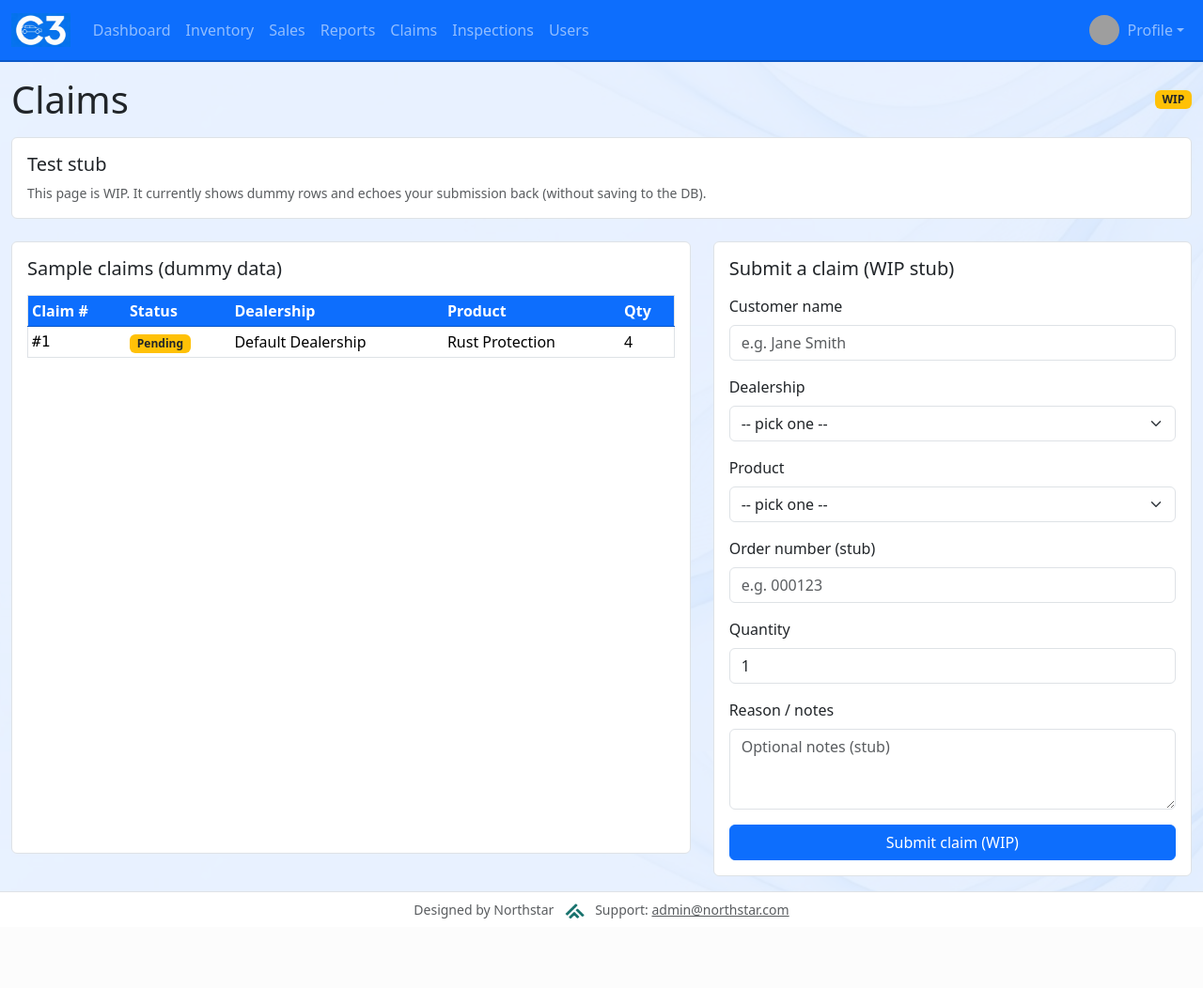
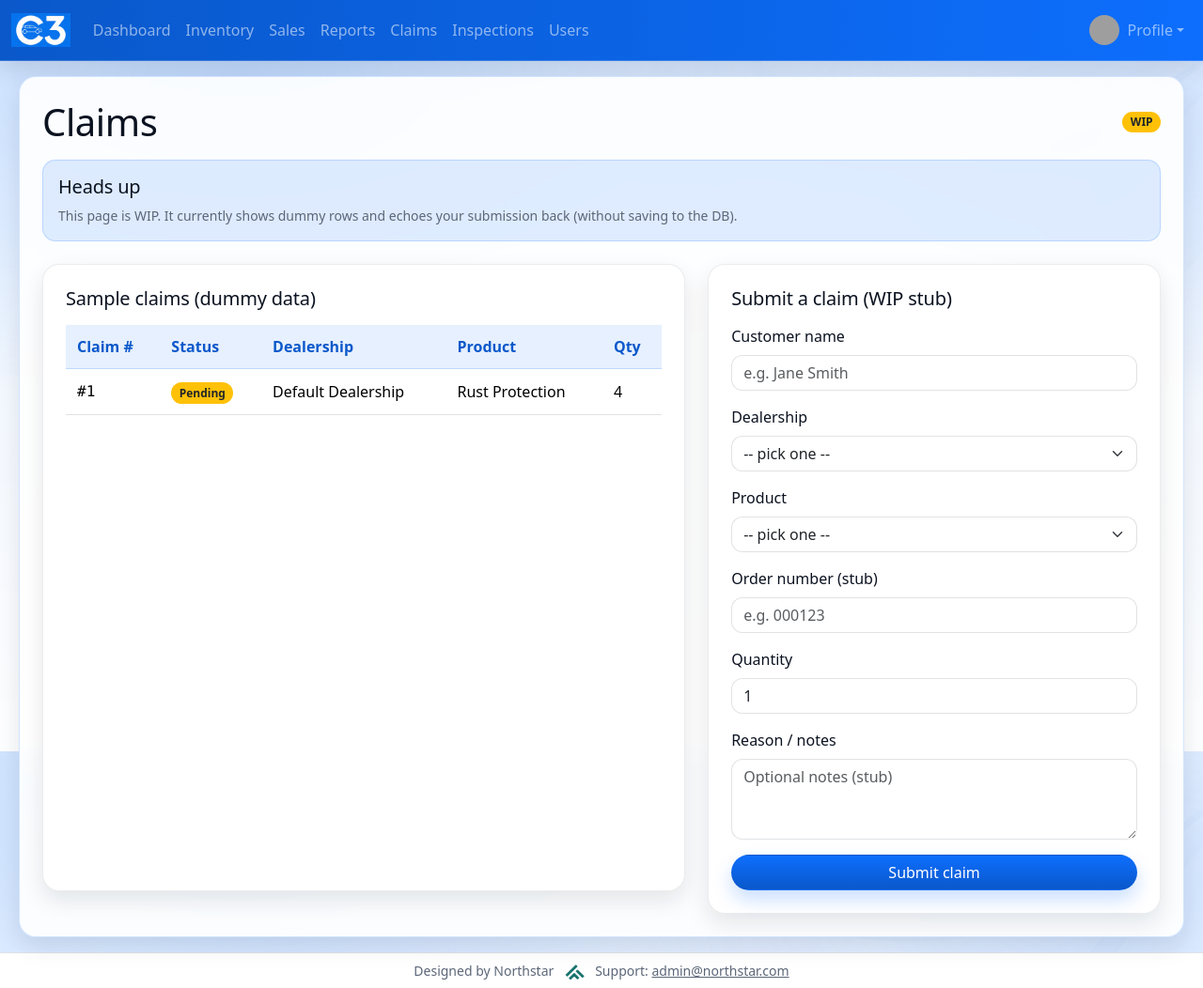
Before and after one commit to alexwysockee/Build-Northstar, a Django app: page /home/claims/ in a window 1280 px wide. Shown: the whole page at 94% size. Before the commit the page ends 978 px from the top, so only its background shows below. Run offline with Django 5.2, Linux system fonts and the light colour scheme; a user stored in the database is signed in; data comes from the database, SQL or seed files in the repository; both versions use the stored data as it was after the commit; some libraries are stand-ins or nearby versions; grey boxes are pictures that could not be loaded.

Commit message:
prototype.1

```diff
--- a/Dashboard/templates/Dashboard/base.html
+++ b/Dashboard/templates/Dashboard/base.html
@@ -91,6 +91,7 @@
 </nav>
 
 <main class="container-fluid py-3 flex-grow-1">
+    <div class="ns-surface p-3 p-md-4 mx-md-2">
 {% if messages %}
 	{% for message in messages %}
 	<div class="alert alert-{% if message.tags == 'error' %}danger{% elif message.tags == 'debug' %}secondary{% else %}{{ message.tags }}{% endif %} alert-dismissible fade show" role="alert">
@@ -101,6 +102,7 @@
 {% endif %}
 {% block content %} to be overridden
 {% endblock content %}
+    </div>
 </main>
 
 <footer class="container-fluid py-2 text-center text-muted small border-top mt-auto bg-white">
--- a/Dashboard/templates/Dashboard/claims.html
+++ b/Dashboard/templates/Dashboard/claims.html
@@ -8,8 +8,8 @@
 	<span class="badge bg-warning text-dark">WIP</span>
 </div>
 
-<div class="p-3 bg-white border rounded mb-4">
-	<h2 class="h5 mb-2">Test stub</h2>
+<div class="ns-soft p-3 mb-4">
+	<h2 class="h5 mb-2">Heads up</h2>
 	<p class="text-muted small mb-0">
 		This page is WIP. It currently shows dummy rows and echoes your submission back
 		(without saving to the DB).
@@ -18,11 +18,12 @@
 
 <div class="row">
 	<div class="col-lg-7 mb-4">
-		<div class="p-3 bg-white border rounded h-100">
+		<div class="ns-card p-3 p-md-4 h-100">
 			<h2 class="h5 mb-3">Sample claims (dummy data)</h2>
 			{% if sample_claims %}
+			<div class="table-responsive">
 			<table class="table table-sm align-middle mb-0">
-				<thead class="table-light">
+				<thead>
 					<tr>
 						<th scope="col">Claim #</th>
 						<th scope="col">Status</th>
@@ -55,6 +56,7 @@
 					{% endfor %}
 				</tbody>
 			</table>
+			</div>
 			{% else %}
 				<p class="text-muted small mb-0">No dummy claims.</p>
 			{% endif %}
@@ -62,7 +64,7 @@
 	</div>
 
 	<div class="col-lg-5">
-		<div class="p-3 bg-white border rounded h-100">
+		<div class="ns-card p-3 p-md-4 h-100">
 			<h2 class="h5 mb-3">Submit a claim (WIP stub)</h2>
 			<form method="post" action="">
 				{% csrf_token %}
@@ -107,7 +109,7 @@
 					<textarea class="form-control" name="reason" id="id_reason" rows="3" placeholder="Optional notes (stub)" maxlength="2000"></textarea>
 				</div>
 
-				<button type="submit" class="btn btn-primary w-100">Submit claim (WIP)</button>
+				<button type="submit" class="btn btn-primary w-100">Submit claim</button>
 			</form>
 
 			{% if submitted_stub_data %}
--- a/static/css/theme.css
+++ b/static/css/theme.css
@@ -1,86 +1,164 @@
-/* Blue & White Theme */
+/* Northstar "bubbly" blue/white theme (Bootstrap-friendly) */
 
 :root {
   --theme-primary: #0d6efd;
   --theme-primary-dark: #0a58ca;
-  --theme-light: #e7f1ff;
-  --theme-white: #ffffff;
+  --theme-primary-soft: rgba(13, 110, 253, 0.12);
+  --theme-ink: #0b1220;
+  --theme-muted: #5b6678;
+  --theme-surface: rgba(255, 255, 255, 0.9);
+  --theme-surface-strong: #ffffff;
+  --theme-border: rgba(13, 110, 253, 0.18);
+  --theme-shadow: 0 16px 40px rgba(11, 18, 32, 0.12);
+  --theme-shadow-sm: 0 10px 24px rgba(11, 18, 32, 0.1);
+  --theme-radius-lg: 18px;
+  --theme-radius-md: 14px;
+  --theme-radius-sm: 12px;
 }
 
 body {
-  background-color: var(--theme-white);
-  background-image: url("/static/images/background.png");
-  background-size: cover;
-  background-position: center;
-  background-repeat: no-repeat;
+  color: var(--theme-ink);
+  background:
+    radial-gradient(1200px 600px at 20% 10%, rgba(13, 110, 253, 0.18), transparent 60%),
+    radial-gradient(900px 500px at 90% 20%, rgba(13, 110, 253, 0.12), transparent 55%),
+    linear-gradient(180deg, rgba(231, 241, 255, 0.95), rgba(255, 255, 255, 0.92));
   background-attachment: fixed;
-  color: #212529;
 }
 
-/* Navbar - blue with white text (navbar-dark bg-primary) */
-.navbar.bg-primary {
-  border-bottom: 2px solid var(--theme-primary-dark);
+@supports (background: url("/static/images/background.png")) {
+  body {
+    background-image:
+      radial-gradient(1200px 600px at 20% 10%, rgba(13, 110, 253, 0.18), transparent 60%),
+      radial-gradient(900px 500px at 90% 20%, rgba(13, 110, 253, 0.12), transparent 55%),
+      linear-gradient(180deg, rgba(231, 241, 255, 0.95), rgba(255, 255, 255, 0.92)),
+      url("/static/images/background.png");
+    background-size: auto, auto, auto, cover;
+    background-position: 0 0, 0 0, 0 0, center;
+    background-repeat: no-repeat, no-repeat, no-repeat, no-repeat;
+  }
 }
 
-.navbar .btn-link {
-  color: rgba(255, 255, 255, 0.9) !important;
+/* Layout */
+main {
+  background: transparent;
 }
 
-.navbar .btn-link:hover {
-  color: var(--theme-white) !important;
+/* App surfaces */
+.ns-surface {
+  background: var(--theme-surface);
+  border: 1px solid var(--theme-border);
+  border-radius: var(--theme-radius-lg);
+  box-shadow: var(--theme-shadow-sm);
+  backdrop-filter: blur(10px);
 }
 
-/* Main content area - subtle light blue background */
-main {
-  background-color: rgba(231, 241, 255, 0.88);
-  min-height: calc(100vh - 56px);
+.ns-card {
+  background: var(--theme-surface-strong);
+  border: 1px solid rgba(11, 18, 32, 0.08);
+  border-radius: var(--theme-radius-lg);
+  box-shadow: var(--theme-shadow-sm);
 }
 
-/* Tables - blue accents */
+.ns-soft {
+  background: var(--theme-primary-soft);
+  border: 1px solid var(--theme-border);
+  border-radius: var(--theme-radius-md);
+}
+
+/* Navbar */
+.navbar.bg-primary {
+  background: linear-gradient(90deg, var(--theme-primary-dark), var(--theme-primary)) !important;
+  border-bottom: 1px solid rgba(255, 255, 255, 0.18);
+  box-shadow: 0 10px 24px rgba(11, 18, 32, 0.12);
+}
+
+.navbar .nav-link {
+  border-radius: 999px;
+  padding: 0.5rem 0.85rem;
+  transition: background-color 120ms ease, color 120ms ease, transform 120ms ease;
+}
+
+.navbar .nav-link:hover {
+  background: rgba(255, 255, 255, 0.14);
+  transform: translateY(-1px);
+}
+
+.navbar .nav-link.active,
+.navbar .nav-link[aria-current="page"] {
+  background: rgba(255, 255, 255, 0.22);
+}
+
+/* Typography polish */
+h1, h2, h3, h4, h5 {
+  letter-spacing: -0.01em;
+}
+
+.text-muted {
+  color: var(--theme-muted) !important;
+}
+
+/* Tables */
 .table {
-  background-color: var(--theme-white);
-  border: 1px solid #dee2e6;
+  background-color: transparent;
 }
 
 .table thead th {
-  background-color: var(--theme-primary);
-  color: var(--theme-white);
-  border-color: var(--theme-primary-dark);
+  background-color: rgba(13, 110, 253, 0.1);
+  color: var(--theme-primary-dark);
+  border-color: rgba(13, 110, 253, 0.18);
+  font-weight: 700;
 }
 
-.table tbody tr:nth-of-type(even) {
-  background-color: rgba(13, 110, 253, 0.05);
+.table tbody tr {
+  background: rgba(255, 255, 255, 0.9);
 }
 
 .table tbody tr:hover {
-  background-color: rgba(13, 110, 253, 0.1);
+  background-color: rgba(13, 110, 253, 0.08);
 }
 
-/* Primary buttons */
+.table > :not(caption) > * > * {
+  padding: 0.7rem 0.75rem;
+}
+
+/* Buttons */
+.btn {
+  border-radius: 999px;
+}
+
 .btn-primary {
-  background-color: var(--theme-primary);
-  border-color: var(--theme-primary);
+  background: linear-gradient(180deg, var(--theme-primary), var(--theme-primary-dark));
+  border-color: transparent;
+  box-shadow: 0 10px 20px rgba(13, 110, 253, 0.22);
 }
 
 .btn-primary:hover {
-  background-color: var(--theme-primary-dark);
-  border-color: var(--theme-primary-dark);
+  filter: brightness(1.02);
+  box-shadow: 0 12px 24px rgba(13, 110, 253, 0.26);
 }
 
-/* Links */
-a {
-  color: var(--theme-primary);
+.btn-primary:active {
+  transform: translateY(1px);
 }
 
-a:hover {
-  color: var(--theme-primary-dark);
+/* Badges */
+.badge {
+  border-radius: 999px;
+  padding: 0.45em 0.7em;
 }
 
-/* Form controls - subtle blue focus */
+/* Inputs */
+.form-control,
+.form-select,
+textarea.form-control {
+  border-radius: var(--theme-radius-sm);
+  border-color: rgba(11, 18, 32, 0.12);
+}
+
 .form-control:focus,
 .form-select:focus {
-  border-color: var(--theme-primary);
-  box-shadow: 0 0 0 0.2rem rgba(13, 110, 253, 0.25);
+  border-color: rgba(13, 110, 253, 0.55);
+  box-shadow: 0 0 0 0.25rem rgba(13, 110, 253, 0.18);
 }
 
 /* Last login indicators on Users page */
```
Also changed, not shown: Profile/views.py (+17 -1 lines), db.sqlite3.
